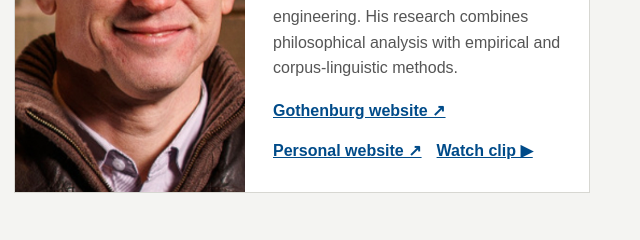
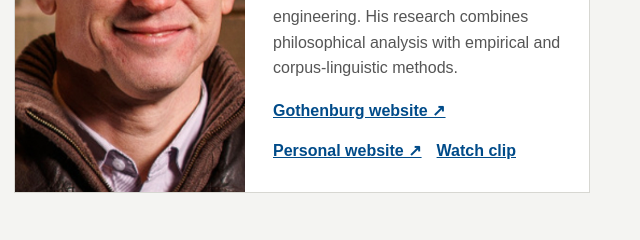
Before and after one commit to gu-philosophy-master/gu-philosophy-master.github.io, a plain HTML site: page lecturers.html in a window 1280 px wide. Shown: the part 1700-1940 px from the top of the page, 640-1280 px from the left. Drawn offline with Linux system fonts and the light colour scheme.

Commit message:
Add files via upload

```diff
--- a/lecturers.html
+++ b/lecturers.html
@@ -21,7 +21,7 @@
       <article class="staff-card"><div class="staff-photo"><img src="images/anna-sofia-maurin.png" alt="Portrait of Anna-Sofia Maurin" /></div><div class="staff-copy"><h2>Anna-Sofia Maurin</h2><div class="role">Professor of Theoretical Philosophy · Programme coordinator</div><p>Anna-Sofia Maurin works primarily in metaphysics and metametaphysics. Her research includes tropes, unity in complexity, the epistemology of metaphysics, regress arguments, metaphysical explanation, social ontology and non-causal explanation.</p><div class="staff-links"><a href="https://www.gu.se/en/about/find-staff/anna-sofiamaurin">Gothenburg website ↗</a><a href="https://annasofiamaurin.wordpress.com/">Personal website ↗</a></div></div></article>
       <article class="staff-card"><div class="staff-photo"><img src="images/daniel-giberman.png" alt="Portrait of Daniel Giberman" /></div><div class="staff-copy"><h2>Daniel Giberman</h2><div class="role">Senior Lecturer in Theoretical Philosophy</div><p>Daniel Giberman specialises in metaphysics, with research on concrete particulars, properties, persistence, mereology, modality and related questions about the fundamental structure of reality.</p><div class="staff-links"><a href="https://www.gu.se/en/about/find-staff/danielgiberman">Gothenburg website ↗</a><a href="https://www.danielgiberman.com/">Personal website ↗</a></div></div></article>
       <article class="staff-card"><div class="staff-photo"><img src="images/ylwa-sjolin-wirling.png" alt="Portrait of Ylwa Sjölin Wirling" /></div><div class="staff-copy"><h2>Ylwa Sjölin Wirling</h2><div class="role">Senior Lecturer in Theoretical Philosophy</div><p>Ylwa Sjölin Wirling's main research interests are epistemology, philosophy of science and metaphilosophy, with additional work touching on metaphysics and value theory.</p><div class="staff-links"><a href="https://www.gu.se/en/about/find-staff/ylwasjolinwirling">Gothenburg website ↗</a><a href="https://sites.google.com/view/ylwasjolinwirling/home">Personal website ↗</a></div></div></article>
-      <article class="staff-card"><div class="staff-photo"><img src="images/kevin-reuter.png" alt="Portrait of Kevin Reuter" /></div><div class="staff-copy"><h2>Kevin Reuter</h2><div class="role">Senior Lecturer in Theoretical Philosophy</div><p>Kevin Reuter works at the intersection of philosophy of mind, language and science, experimental philosophy, epistemology and conceptual engineering. His research combines philosophical analysis with empirical and corpus-linguistic methods.</p><div class="staff-links"><a href="https://www.gu.se/en/about/find-staff/kevinreuter">Gothenburg website ↗</a><a href="https://www.kevinreuter.com/">Personal website ↗</a><button class="clip-link" type="button" data-video="videos/kevin-reuter-clip.mp4" data-title="Kevin Reuter — video clip">Watch clip ▶</button></div></div></article>
+      <article class="staff-card"><div class="staff-photo"><img src="images/kevin-reuter.png" alt="Portrait of Kevin Reuter" /></div><div class="staff-copy"><h2>Kevin Reuter</h2><div class="role">Senior Lecturer in Theoretical Philosophy</div><p>Kevin Reuter works at the intersection of philosophy of mind, language and science, experimental philosophy, epistemology and conceptual engineering. His research combines philosophical analysis with empirical and corpus-linguistic methods.</p><div class="staff-links"><a href="https://www.gu.se/en/about/find-staff/kevinreuter">Gothenburg website ↗</a><a href="https://www.kevinreuter.com/">Personal website ↗</a><button class="clip-link" type="button" data-video="videos/kevin-reuter-clip.mp4" data-title="Kevin Reuter">Watch clip</button></div></div></article>
     </div></section>
     <section class="cta"><div class="wrap cta-box"><div><h2>Learn with philosophers working at the research frontier.</h2><p>Contact Anna-Sofia Maurin to register interest or ask a question about the planned programme.</p></div><a class="btn" href="mailto:anna-sofia.maurin@gu.se?subject=Online%20Master%27s%20in%20Theoretical%20Philosophy">Contact us</a></div></section>
   </main>
```
